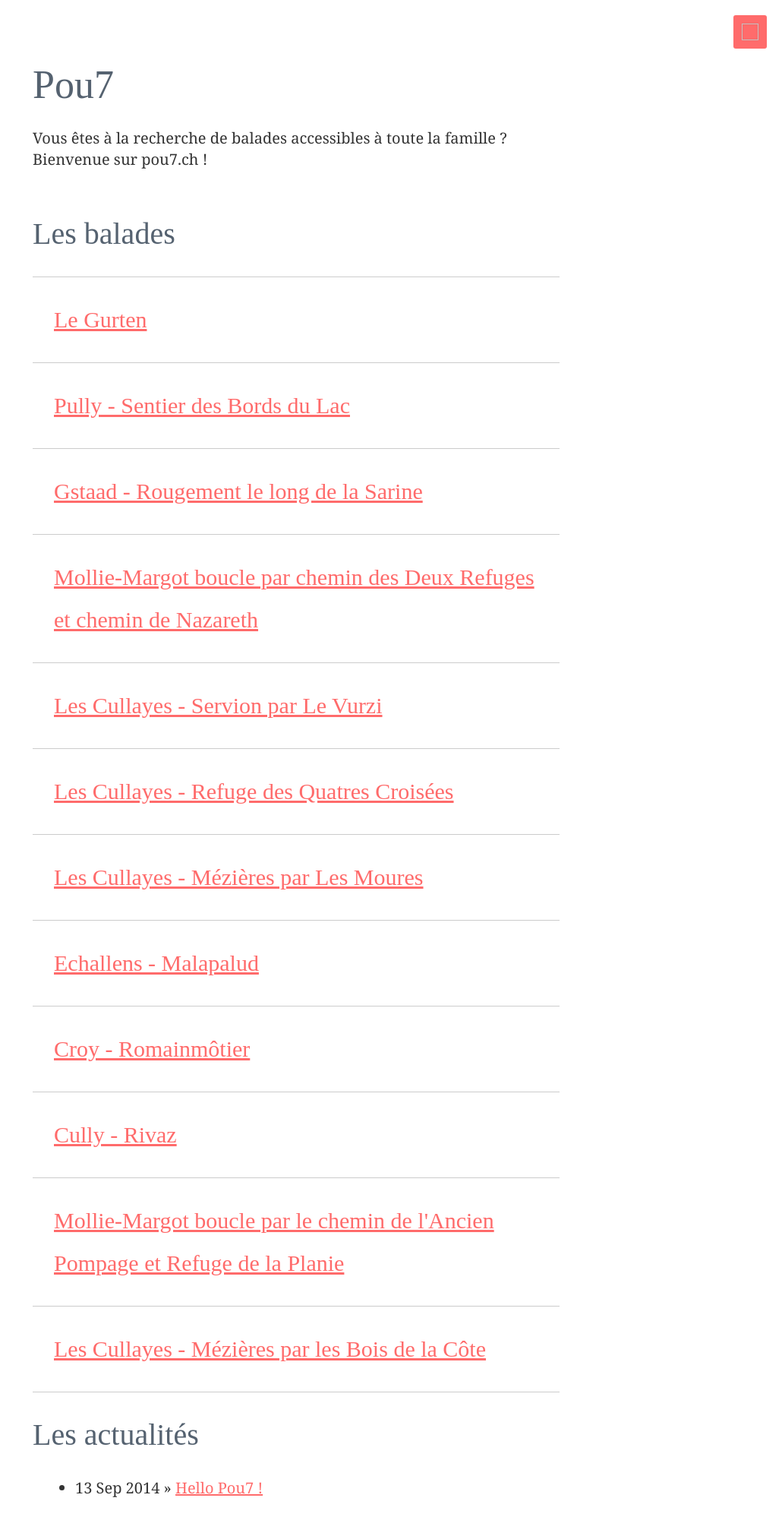
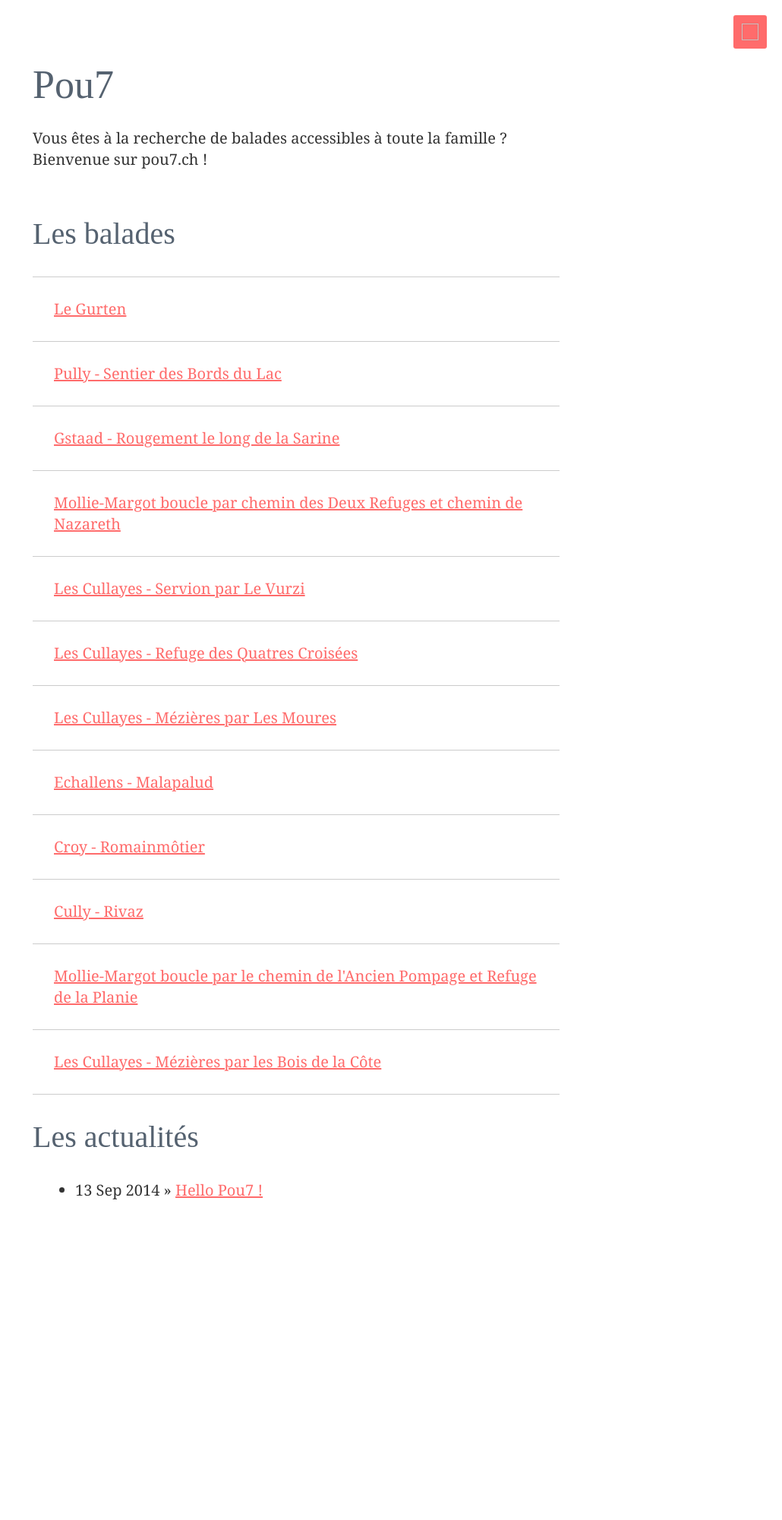
Before and after one commit to alienlebarge/pou7, a Jekyll site: the page built from index.html, in a window 1280 px wide. Shown: the whole page at 76% size, without its empty margins (250-1280 px from the left). Built offline with Jekyll 4.4.1, drawn with Linux system fonts in a browser that asks for light colours; after the commit the page ends 1609 px from its top, so only the background shows below that.

Commit message:
remove title style
#8

```diff
--- a/index.html
+++ b/index.html
@@ -15,7 +15,7 @@ title: Pou7
 <ul class="list-ui">
   {% for post in site.categories['trail'] %}
   <li class="list-ui__item">
-    <p class="gamma m0">
+    <p class="m0">
       <a href="{{ post.url }}">{{ post.title }}</a>
     </p>
   </li>
```
